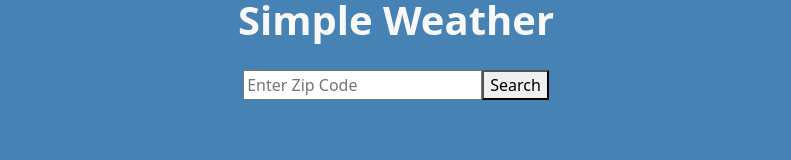
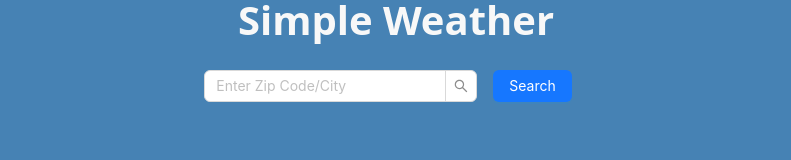
Before and after one commit to dwiley05/weather-app, a React (Create React App) app: page / in a window 1280 px wide. Shown: the part 138-298 px from the top of the page, without its empty margins (244-1035 px from the left). Built offline with nearby package versions, Linux system fonts and the light colour scheme; what chartjs-plugin-datalabels would draw is missing.

Commit message:
updated search form

```diff
--- a/src/components/ForecastCard.js
+++ b/src/components/ForecastCard.js
@@ -12,7 +12,6 @@ const ForecastCard = ({
   sunset,
   zipCode
 }) => {
-
   const convertTofahrenheit = (temp) => {
     return (temp * 9) / 5 + 32;
   };
@@ -22,7 +21,7 @@ const ForecastCard = ({
   };
 
   return (
-    <Card title={date} style={{ width: 300, marginBottom: 16 }}>
+    <Card title={date} style={{ width: 300, marginBottom: 16, justifyContent: "center" }}>
       <p>
         High: {convertTofahrenheit(maxTemp).toFixed(0)}°F | Low:{" "}
         {convertTofahrenheit(minTemp).toFixed()}°F
--- a/src/components/SearchForm.js
+++ b/src/components/SearchForm.js
@@ -1,23 +1,33 @@
 import React, { useState } from "react";
+import { Form, Input, Button } from "antd";
+
+const { Search } = Input;
 
 const SearchForm = ({ onSearch }) => {
   const [inputValue, setInputValue] = useState("");
 
   const handleSubmit = (e) => {
-    e.preventDefault();
+    // e.preventDefault();
     onSearch(inputValue);
   };
 
   return (
-    <form onSubmit={handleSubmit}>
-      <input
-        type="text"
-        placeholder="Enter Zip Code"
-        value={inputValue}
-        onChange={(e) => setInputValue(e.target.value)}
-      />
-      <button type="submit">Search</button>
-    </form>
+    <div className="d-flex justify-content-center">
+      <Form layout="inline" onFinish={handleSubmit}>
+        <Form.Item>
+          <Search
+            placeholder="Enter Zip Code/City"
+            value={inputValue}
+            onChange={(e) => setInputValue(e.target.value)}
+          />
+        </Form.Item>
+        <Form.Item>
+          <Button type="primary" htmlType="submit">
+            Search
+          </Button>
+        </Form.Item>
+      </Form>
+    </div>
   );
 };
 
```
